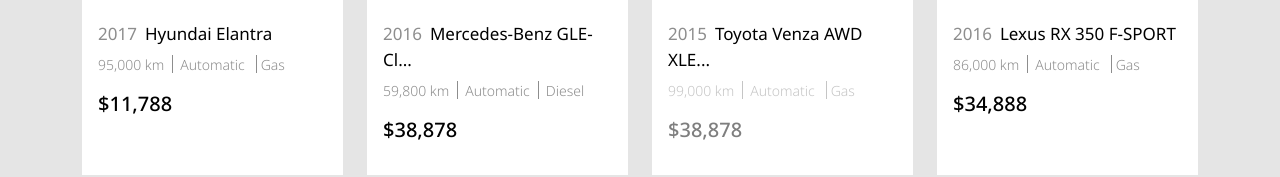
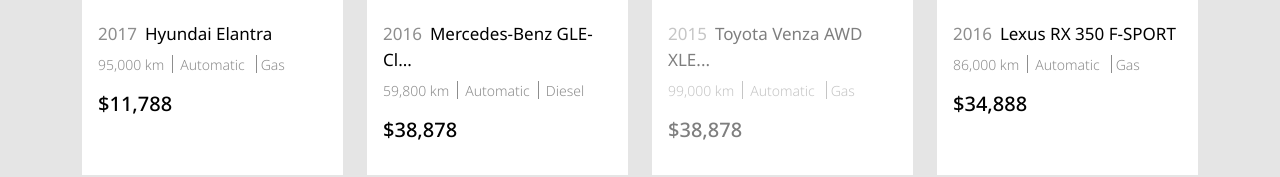
Before and after one commit to Muloversic/monza_motosport, a website built with webpack: page src/index.html in a window 1280 px wide. Shown: the part 1713-1890 px from the top of the page. Built offline with nearby package versions, Linux system fonts and the light colour scheme.

Commit message:
fixed sold car title

```diff
--- a/src/index.html
+++ b/src/index.html
@@ -364,7 +364,7 @@
               <!-- <span class="badge badge-new position-absolute">New</span> -->
               <span class="badge badge-sold position-absolute">SOLD</span>
               <div class="card-body">
-                <h5 class="card-title-light mt-2">2015<span class="card-title">Toyota Venza AWD XLE...</span></h5>
+                <h5 class="card-title-light mt-2 card-sold">2015<span class="card-title">Toyota Venza AWD XLE...</span></h5>
                 <ul class="card-text-list p-0 d-flex card-sold">
                   <li class="card-text-item">99,000 km</li>
                   <li class="card-text-item">Automatic</li>
```
